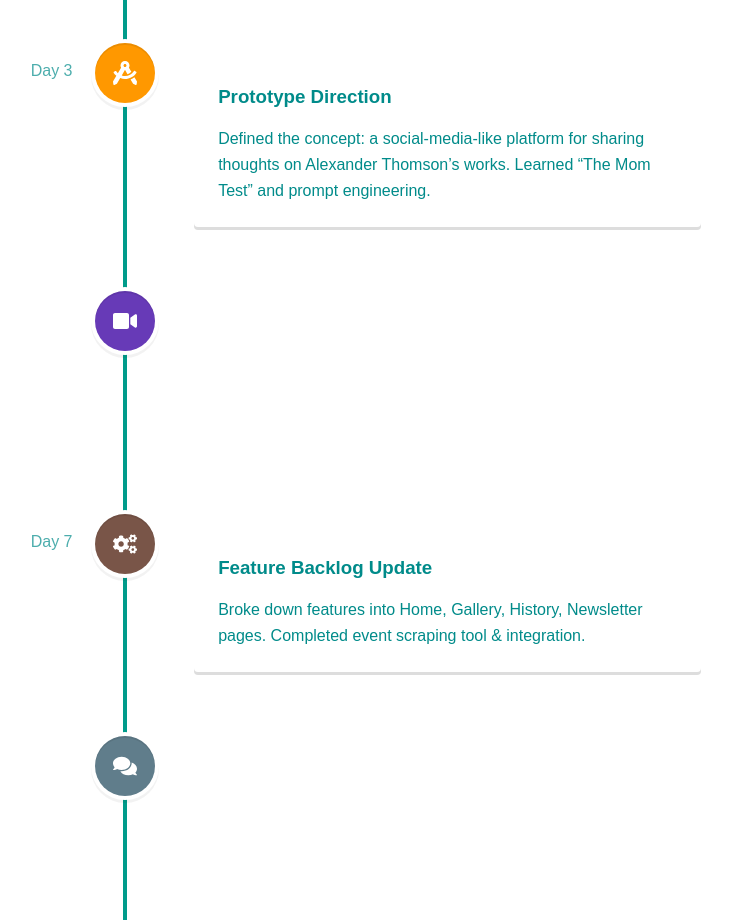
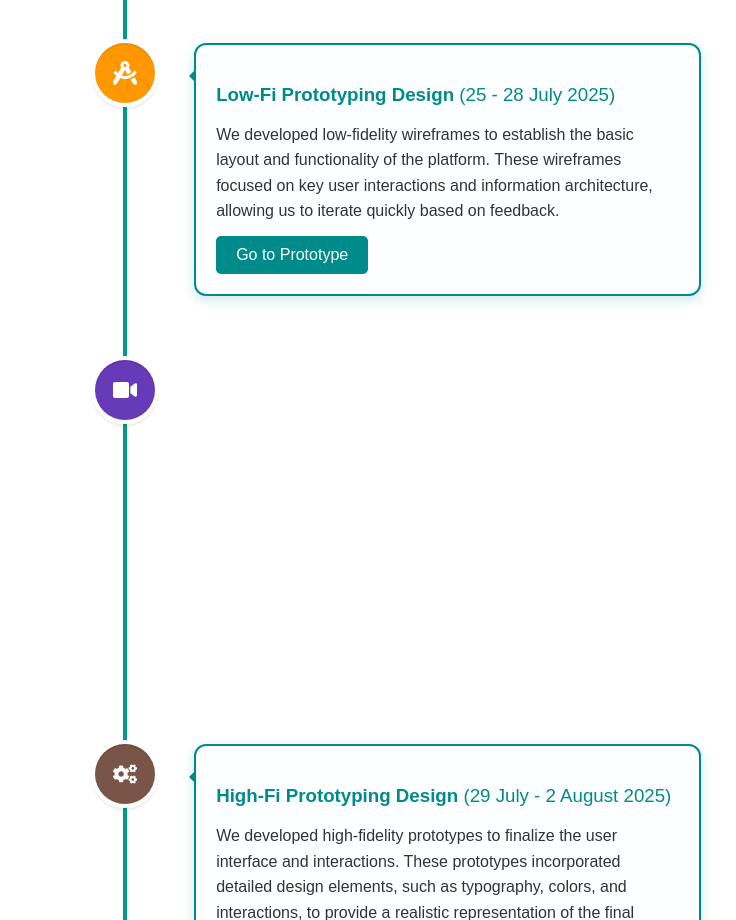
Before and after one commit to minishun97/OIP, a React (Create React App) app in the folder my-app/: page /project-journey in a window 1280 px wide. Shown: the part 1880-2800 px from the top of the page, without its empty margins (515-1251 px from the left). Built offline with nearby package versions, Linux system fonts and the light colour scheme.

Commit message:
Included Low-, Mid-, High- prototype

```diff
--- a/my-app/src/components/Timeline.jsx
+++ b/my-app/src/components/Timeline.jsx
@@ -100,7 +100,7 @@ const Timeline = () => (
         contentArrowStyle={{ borderRight: '7px solid #008B8A' }}
       >
         <h3 style={{ color: '#008B8A', fontWeight: 'bold', marginBottom: '10px' }}>
-          Kickoff & Questionnaires <span style={{ fontWeight: 'normal' }}>(23 July)</span>
+          Kickoff & Questionnaires <span style={{ fontWeight: 'normal' }}>(23 July 2025)</span>
         </h3>
 
         <p style={{ color: '#333', marginBottom: '12px' }}>
@@ -122,7 +122,7 @@ const Timeline = () => (
         contentArrowStyle={{ borderRight: '7px solid #008B8A' }}
       >
         <h3 style={{ color: '#008B8A', fontWeight: 'bold', marginBottom: '10px' }}>
-          Background Research <span style={{ fontWeight: 'normal' }}>(23 July)</span>
+          Background Research <span style={{ fontWeight: 'normal' }}>(23 - 25 July 2025)</span>
         </h3>
 
         <p style={{ color: '#333', marginBottom: '12px' }}>
@@ -135,27 +135,70 @@ const Timeline = () => (
       </VerticalTimelineElement>
 
       <VerticalTimelineElement
-        date="Day 3"
         iconStyle={{ background: '#ff9800', color: '#fff' }}
         icon={<FaDraftingCompass />}
+        contentStyle={{
+          background: '#FCFEFF', border: '2px solid #008B8A', borderRadius: '12px', boxShadow: '0 4px 12px rgba(0, 139, 138, 0.2)', padding: '20px',
+        }}
+        contentArrowStyle={{ borderRight: '7px solid #008B8A' }}
       >
-        <h3>Prototype Direction</h3>
-        <p>
-          Defined the concept: a social-media-like platform for sharing thoughts
-          on Alexander Thomson’s works. Learned “The Mom Test” and prompt
-          engineering.
+        <h3 style={{ color: '#008B8A', fontWeight: 'bold', marginBottom: '10px' }}>
+          Low-Fi Prototyping Design <span style={{ fontWeight: 'normal' }}>(25 - 28 July 2025)</span>
+        </h3>
+        <p style={{ color: '#333', marginBottom: '12px' }}>
+          We developed low-fidelity wireframes to establish the basic layout and
+          functionality of the platform. These wireframes focused on key user
+          interactions and information architecture, allowing us to iterate quickly
+          based on feedback.
         </p>
+        <NavLink to="/reflection/prototyping" activeClassName="active">
+         <button className="questionnaire-button">Go to Prototype</button>
+        </NavLink>
       </VerticalTimelineElement>
 
       <VerticalTimelineElement
-        date="Day 4"
         iconStyle={{ background: '#673ab7', color: '#fff' }}
         icon={<FaVideo />}
+        contentStyle={{
+          background: '#FCFEFF', border: '2px solid #008B8A', borderRadius: '12px', boxShadow: '0 4px 12px rgba(0, 139, 138, 0.2)', padding: '20px',
+        }}
+        contentArrowStyle={{ borderRight: '7px solid #008B8A' }}
       >
-        <h3>First Milestones</h3>
+        <h3 style={{ color: '#008B8A', fontWeight: 'bold', marginBottom: '10px' }}>
+          Mid-Fi Prototyping Design <span style={{ fontWeight: 'normal' }}>(28 - 29 July 2025)</span>
+        </h3>
         <p>
-          Delivered first blog post and video. Created high-fidelity prototype on
-          Figma. Drafted initial feature backlog.
+          We developed mid-fidelity prototypes to refine the user interface and
+          interactions. These prototypes incorporated more detailed design elements,
+          such as typography, colors, and basic interactions, to provide a clearer
+          representation of the final product.
+        </p>
+        <p style={{ color: '#333', marginBottom: '12px' }}>
+          A snapshot of it is captured at the
+          bottom of the prototype page.
+        </p>
+        <NavLink to="/reflection/prototyping" activeClassName="active">
+         <button className="questionnaire-button">Go to Prototype</button>
+        </NavLink>
+      </VerticalTimelineElement>
+
+      <VerticalTimelineElement
+        iconStyle={{ background: '#795548', color: '#fff' }}
+        icon={<FaCogs />}
+        contentStyle={{
+          background: '#FCFEFF', border: '2px solid #008B8A', borderRadius: '12px', boxShadow: '0 4px 12px rgba(0, 139, 138, 0.2)', padding: '20px',
+        }}
+        contentArrowStyle={{ borderRight: '7px solid #008B8A' }}
+      >
+        <h3 style={{ color: '#008B8A', fontWeight: 'bold', marginBottom: '10px' }}>
+          High-Fi Prototyping Design <span style={{ fontWeight: 'normal' }}>(29 July - 2 August 2025)</span>
+        </h3>
+        <p style={{ color: '#333', marginBottom: '12px' }}>
+          We developed high-fidelity prototypes to finalize the user interface and
+          interactions. These prototypes incorporated detailed design elements,
+          such as typography, colors, and interactions, to provide a realistic
+          representation of the final product. A sample of the high-fidelity prototype is available on the
+          <NavLink to="/" activeClassName="active"> Homepage.</NavLink>
         </p>
       </VerticalTimelineElement>
 
```
